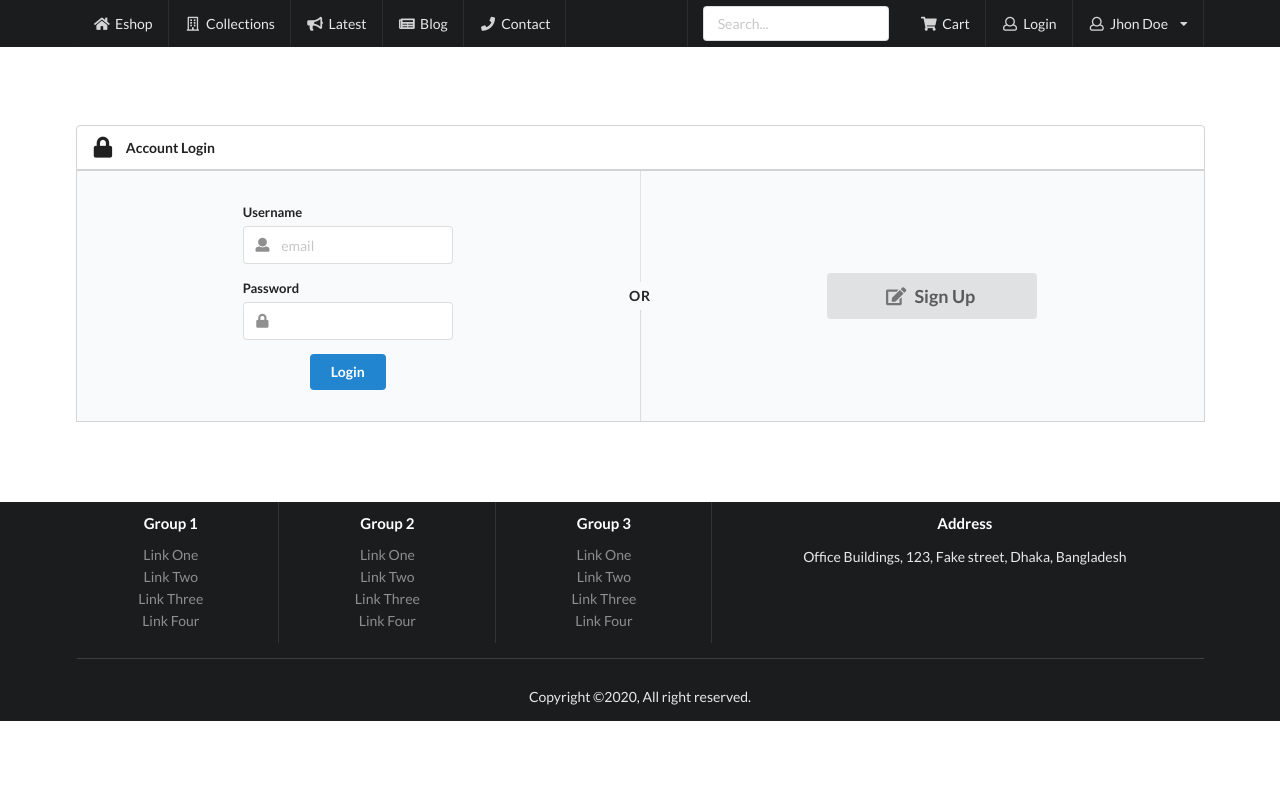
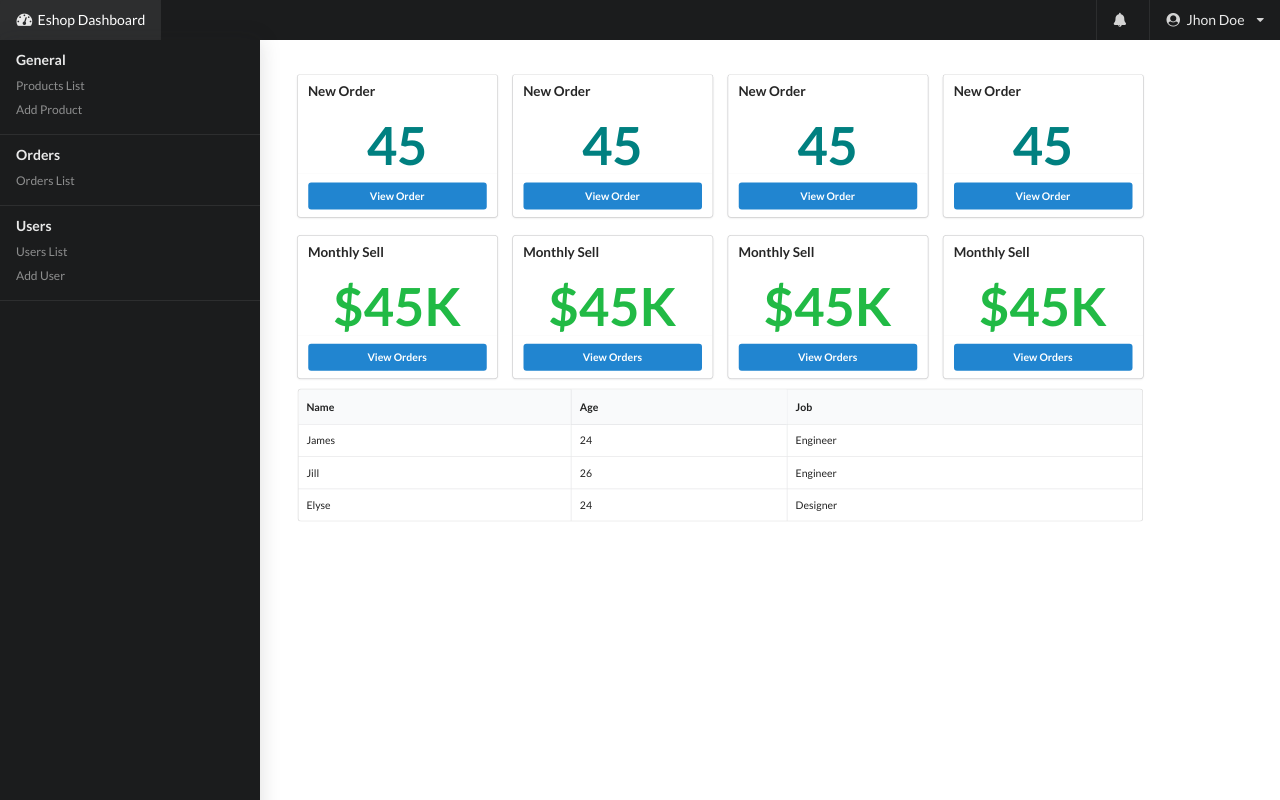
Before and after one commit to Fahad032/eshop, a React (Create React App) app: page /dashboard in a window 1280 px wide. Before the commit this address led to /login. Built offline with nearby package versions, Linux system fonts and the light colour scheme.

Commit message:
mix fixes and improvement.

```diff
--- a/src/Admin/components/dashboard/HighlighterCard.js
+++ b/src/Admin/components/dashboard/HighlighterCard.js
@@ -26,7 +26,7 @@ export default function HighlighterCard(props) {
         <div className={applicableContentClass}>{cardContent || "Default"}</div>
       </div>
       <div className="extra content">
-        <Link to={linkUrl}>
+        <Link to={linkUrl || '/dashboard'}>
           <button className="ui primary fluid button">
             {linkLabel || "Default View"}
           </button>
--- a/src/Admin/partials/TopNavigation.js
+++ b/src/Admin/partials/TopNavigation.js
@@ -39,15 +39,15 @@ export default function TopNavigation() {
           <i className="user circle icon"></i> Jhon Doe
           <i className="dropdown icon"></i>
           <div className="menu">
-            <a className="item">
+            <a className="item" href="/settings">
               <i className="settings icon"></i> Account Settings
             </a>
-            <a className="item">
+            <a className="item" href="/profile">
               <i className="user outline icon"></i> Profile
             </a>
-            <a className="item" onClick={logout}>
+            <span className="item" onClick={logout}>
               <i className="logout icon"></i> Logout
-            </a>
+            </span>
           </div>
         </div>
       </div>
--- a/src/App.js
+++ b/src/App.js
@@ -27,7 +27,7 @@ export default function App() {
     <Provider store={store}>
       <BrowserRouter>
         <Switch>
-          <ProtectedRoute  path="/dashboard" Component={Dashboard}>
+          <ProtectedRoute  path="/dashboard">
             <Dashboard />
           </ProtectedRoute>
           <Route path="/products/create">
--- a/src/Middleware/ProtectedRoute.js
+++ b/src/Middleware/ProtectedRoute.js
@@ -1,12 +1,10 @@
 import React from "react";
-import Cookie from "js-cookie";
 import { Redirect } from "react-router-dom";
+import { isAuthenticated } from './../utils/AuthHandler';
 
 export default function ProtectedRoute(props) {
 
   // TODO: verify that the cookie is valid and is not expired
   // TODO: attach csrf protection
-  const isAuthenticated = Cookie.getJSON("user");
-
   return isAuthenticated ? props.children : <Redirect to="/login" />;
 }
--- a/src/layouts/FrontendLayout.js
+++ b/src/layouts/FrontendLayout.js
@@ -1,4 +1,4 @@
-import React, { Children } from "react";
+import React from "react";
 import Navigation from "./../partials/Navigation";
 import Footer from "./../partials/Footer";
 
--- a/src/partials/Footer.js
+++ b/src/partials/Footer.js
@@ -8,16 +8,16 @@ export default function Footer() {
           <div className="three wide column">
             <h4 className="ui inverted header">Group 1</h4>
             <div className="ui inverted link list">
-              <a href="#" className="item">
+              <a href="/home" className="item">
                 Link One
               </a>
-              <a href="#" className="item">
+              <a href="/home" className="item">
                 Link Two
               </a>
-              <a href="#" className="item">
+              <a href="/home" className="item">
                 Link Three
               </a>
-              <a href="#" className="item">
+              <a href="/home" className="item">
                 Link Four
               </a>
             </div>
@@ -25,16 +25,16 @@ export default function Footer() {
           <div className="three wide column">
             <h4 className="ui inverted header">Group 2</h4>
             <div className="ui inverted link list">
-              <a href="#" className="item">
+              <a href="/home" className="item">
                 Link One
               </a>
-              <a href="#" className="item">
+              <a href="/home" className="item">
                 Link Two
               </a>
-              <a href="#" className="item">
+              <a href="/home" className="item">
                 Link Three
               </a>
-              <a href="#" className="item">
+              <a href="/home" className="item">
                 Link Four
               </a>
             </div>
@@ -42,16 +42,16 @@ export default function Footer() {
           <div className="three wide column">
             <h4 className="ui inverted header">Group 3</h4>
             <div className="ui inverted link list">
-              <a href="#" className="item">
+              <a href="/home" className="item">
                 Link One
               </a>
-              <a href="#" className="item">
+              <a href="/home" className="item">
                 Link Two
               </a>
-              <a href="#" className="item">
+              <a href="/home" className="item">
                 Link Three
               </a>
-              <a href="#" className="item">
+              <a href="/home" className="item">
                 Link Four
               </a>
             </div>
--- a/src/partials/Navigation.js
+++ b/src/partials/Navigation.js
@@ -1,22 +1,29 @@
-import React from "react";
+import React, { useEffect } from "react";
+import { isAuthenticated, logout } from "./../utils/AuthHandler";
 
 export default function Navigation() {
+
+
+  useEffect(() => {
+    console.log(isAuthenticated());
+  }, []);
+
   return (
     <div className="ui attached stackable menu inverted">
       <div className="ui container">
-        <a className="item">
+        <a className="item" href="/home">
           <i className="home icon"></i> Eshop
         </a>
-        <a className="item">
+        <a className="item" href="/collections">
           <i className="grid building outline icon"></i> Collections
         </a>
-        <a className="item">
+        <a className="item" href="/home">
           <i className="grid bullhorn icon"></i> Latest
         </a>
-        <a className="item">
+        <a className="item" href="/blog">
           <i className="grid newspaper icon"></i> Blog
         </a>
-        <a className="item">
+        <a className="item" href="/contact">
           <i className="grid phone icon"></i> Contact
         </a>
         <div className="right item">
@@ -24,29 +31,34 @@ export default function Navigation() {
             <input type="text" placeholder="Search..." />
           </div>
         </div>
-        <a className="item">
+        <a className="item" href="/cart">
           <i className="cart icon"></i> Cart
         </a>
 
-        <a className="item">
-          <i className="user outline icon"></i>Login
-        </a>
+        {!isAuthenticated() && (
+          <a className="item" href="/login">
+            <i className="user outline icon"></i>Login
+          </a>
+        )}
 
-        <div className="ui simple dropdown item">
+        {isAuthenticated() && (<div className="ui simple dropdown item">
           <i className="user outline icon"></i> Jhon Doe
           <i className="dropdown icon"></i>
           <div className="menu">
-            <a className="item">
+            <a className="item" href="/profile">
               <i className="edit icon"></i> Edit Profile
             </a>
-            <a className="item">
+            <a className="item" href="/my-orders">
               <i className="tags icon"></i> My Orders
             </a>
-            <a className="item">
+            <a className="item" href="/settings">
               <i className="settings icon"></i> Account Settings
             </a>
+            <span className="item" onClick={logout}>
+              <i className="logout icon"></i> Logout
+            </span>
           </div>
-        </div>
+        </div>)}
       </div>
     </div>
   );
--- a/src/store/actions/userActions.js
+++ b/src/store/actions/userActions.js
@@ -2,7 +2,7 @@ import Cookie from 'js-cookie';
 import {
     USER_LOGIN_REQUEST,
     USER_LOGIN_SUCCESS,
-    USER_LOGIN_FAILED,
+   // USER_LOGIN_FAILED,
 } from './actionTypes';
 import axios from 'axios';
 
--- a/src/store/reducers/AuthReducer.js
+++ b/src/store/reducers/AuthReducer.js
@@ -3,23 +3,28 @@ import {
   USER_LOGIN_SUCCESS,
   USER_LOGIN_FAILED,
   USER_LOGOUT_SUCCESS,
-} from './../actions/actionTypes';
+} from "./../actions/actionTypes";
 
 const authReducer = (state = null, action) => {
   switch (action.type) {
     case USER_LOGIN_REQUEST:
       return {
-            isLoading: true
+        isLoading: true,
       };
     case USER_LOGIN_SUCCESS:
       return {
         isLoading: false,
-        auth: action.payload
+        auth: action.payload,
+      };
+    case USER_LOGIN_FAILED:
+      return {
+        isLoading: false,
+        auth: null,
       };
     case USER_LOGOUT_SUCCESS:
       return {
         isLoading: false,
-        auth: null
+        auth: null,
       };
     default:
       return state;
--- a/src/store/reducers/ProductReducer.js
+++ b/src/store/reducers/ProductReducer.js
@@ -1,9 +1,9 @@
 import {
   PRODUCT_FETCHING,
   PRODUCT_FETCHED,
-  PRODUCT_FETCHING_FAILED,
+  //PRODUCT_FETCHING_FAILED,
   CREATE_PRODUCT_REQUEST,
-  CREATE_PRODUCT_ERROR,
+  //CREATE_PRODUCT_ERROR,
   CREATE_PRODUCT_SUCCESS,
   DELETE_PRODUCT_REQUEST,
   DELETE_PRODUCT_SUCCESS,
--- /dev/null
+++ b/src/utils/AuthHandler.js
@@ -0,0 +1,30 @@
+import Cookie from 'js-cookie';
+// import { useHistory } from 'react-router-dom';
+// import { USER_LOGOUT_SUCCESS } from './../store/actions/actionTypes';
+// import { useDispatch } from 'react-redux';
+
+// const history = useHistory();
+// const dispatch = useDispatch();
+
+export const isAuthenticated = () => {
+    // return if the user is authenticated  or not
+    const isAuthenticated = Cookie.getJSON('user');
+    console.log(isAuthenticated);
+    // TODO: we will rely on store `auth` value,
+    // so need to figure out a way to ensure that auth value reflects with the changes
+    //dispatch()
+    return isAuthenticated;
+};
+
+export const isValidCookie = () => {
+    // TODO:
+    // check if the cookie is valid and hasn't expired with server
+};
+
+export const logout = () => {
+    Cookie.remove('user');
+    // dispatch({
+    //   type: USER_LOGOUT_SUCCESS
+    // });
+    // history.push('/login');
+}
```
Lines whose indentation alone changed are shown as unchanged.
